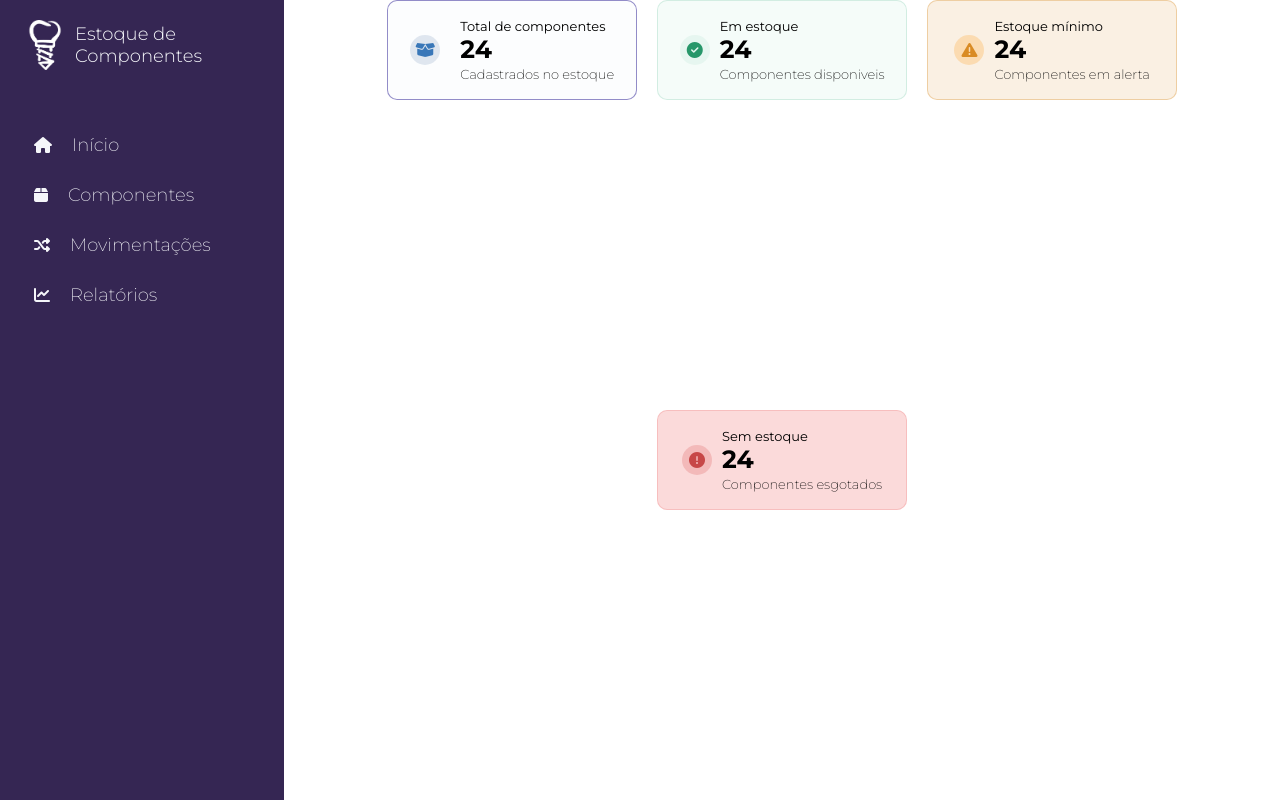
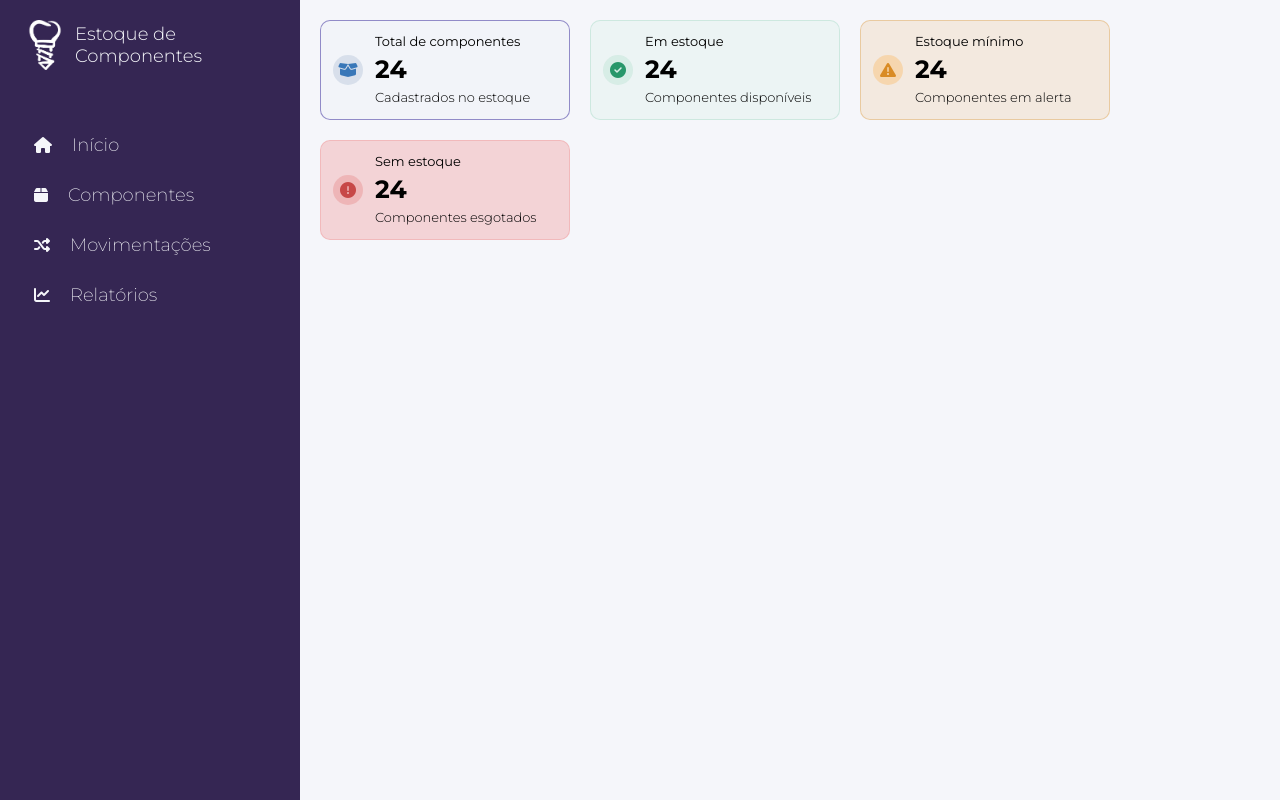
Before and after one commit to DafDeylianne/estoque-componentes, a plain HTML site: page index.html in a window 1280 px wide. Drawn offline with Linux system fonts and the light colour scheme; a web font is replaced by a local one.

Commit message:
ajustes no css e html

```diff
--- a/index.html
+++ b/index.html
@@ -36,41 +36,50 @@
             </ul>
         </aside>
 
+
 <main class="area-principal">
-            <div class=" card card-1">
+
+    <div class="card card-1">
         <i class="fa-solid fa-box-open"></i>
-                <div>
-                    <p class="texto-1-card">Total de componentes</p>
+
+        <div class="conteudo-card">
+            <h2 class="texto-1-card">Total de componentes</h2>
             <p class="dados-texto">24</p>
             <span class="texto-2-card">Cadastrados no estoque</span>
         </div>
     </div>
+
     <div class="card card-2">
         <i class="fa-solid fa-circle-check"></i>
-                <div>
-                    <p class="texto-1-card">Em estoque</p>
+
+        <div class="conteudo-card">
+            <h2 class="texto-1-card">Em estoque</h2>
             <p class="dados-texto">24</p>
-                    <span class="texto-2-card">Componentes disponiveis</span>
+            <span class="texto-2-card">Componentes disponíveis</span>
         </div>
     </div>
+
     <div class="card card-3">
         <i class="fa-solid fa-triangle-exclamation"></i>
-                <div>
-                    <p class="texto-1-card">Estoque mínimo</p>
+
+        <div class="conteudo-card">
+            <h2 class="texto-1-card">Estoque mínimo</h2>
             <p class="dados-texto">24</p>
             <span class="texto-2-card">Componentes em alerta</span>
         </div>
     </div>
+
     <div class="card card-4">
         <i class="fa-solid fa-circle-exclamation"></i>
-                <div>
-                    <p class="texto-1-card">Sem estoque</p>
+
+        <div class="conteudo-card">
+            <h2 class="texto-1-card">Sem estoque</h2>
             <p class="dados-texto">24</p>
             <span class="texto-2-card">Componentes esgotados</span>
         </div>
     </div>
+
 </main>
-    </div>
 
     <script src="script.js"></script>
 
--- a/style.css
+++ b/style.css
@@ -25,7 +25,8 @@
 
 .menu-lateral {
     width: 300px;
-    height: 100vh;
+    min-width: 300px;
+    min-height: 100vh;
     background-color: var(--cor-lateral);
     padding: 20px;
 }
@@ -78,121 +79,124 @@
 
 .layout {
     display: flex;
-    flex-direction: row;
+    min-height: 100vh;
 }
 
+/* Área principal */
 .area-principal {
     display: flex;
-    flex-direction: row;
+    flex-wrap: wrap;
+    align-content: flex-start;
+    justify-content: flex-start;
     gap: 20px;
-    flex-wrap: wrap;
-    justify-content: center;
-    align-items: flex-start;
+    padding: 20px;
+    flex: 1;
+    min-width: 0;
+    background-color: var(--cor-fundo);
 }
 
+/* Estrutura compartilhada dos cards */
 .card {
+    display: flex;
+    flex-direction: row;
+    align-items: center;
+    gap: 12px;
+
+    width: 250px;
+    min-height: 100px;
+    padding: 12px;
+    flex-shrink: 0;
+
     font-family: var(--fonte);
-    font-weight: 200;
-    height: 100px;
-    width: 250px;
+    border: 1px solid transparent;
     border-radius: 10px;
-    text-align: justify;
 }
 
+/* Bloco dos textos */
+.conteudo-card {
+    display: flex;
+    flex-direction: column;
+    gap: 4px;
+    min-width: 0;
+}
+
+/* Título */
+.texto-1-card {
+    font-family: var(--fonte);
+    font-size: 13px;
+    font-weight: 400;
+    line-height: 1.3;
+}
+
+/* Número em destaque */
+.dados-texto {
+    font-family: var(--fonte);
+    font-size: 25px;
+    font-weight: 700;
+    line-height: 1.2;
+    color: #000000;
+}
+
+/* Descrição */
+.texto-2-card {
+    font-family: var(--fonte);
+    font-size: 13px;
+    font-weight: 300;
+    line-height: 1.4;
+}
+
+/* Ícones compartilhados */
+.card i {
+    display: flex;
+    align-items: center;
+    justify-content: center;
+    flex-shrink: 0;
+
+    width: 30px;
+    height: 30px;
+    border-radius: 50%;
+}
+
+/* Card 1 — Total */
 .card-1 {
-    display: flex;
-    flex-direction: row;
-    justify-content: center;
-    align-items: center;
-    gap: 20px;
-    border: 1px solid #7d76bdd3;
+    border-color: #7d76bdd3;
     background-color: #c8d9eb10;
 }
 
 .card-1 i {
     background-color: #7f9cbb3a;
-    height: 30px;
-    width: 30px;
-    border-radius: 50px;
     color: var(--cor-azul);
-    display: flex;
-    align-items: center;
-    justify-content: center;
 }
 
-.texto-1-card {
-    font-size: 13px;
-    font-weight: 400;
-}
-
-.texto-2-card {
-    font-size: 13px;
-}
-
-.dados-texto {
-    font-size: 25px;
-    font-weight: 700;
-}
-
+/* Card 2 — Em estoque */
 .card-2 {
-    display: flex;
-    flex-direction: row;
-    justify-content: center;
-    align-items: center;
-    gap: 10px;
-    border: 1px solid #9ed8c167;
+    border-color: #9ed8c167;
     background-color: #a3e0c81c;
 }
 
 .card-2 i {
-    background-color: #99d6bc27;
-    height: 30px;
-    width: 30px;
-    border-radius: 50px;
+    background-color: #99d6bc40;
     color: var(--cor-verde);
-    display: flex;
-    align-items: center;
-    justify-content: center;
 }
 
+/* Card 3 — Estoque mínimo */
 .card-3 {
-    display: flex;
-    flex-direction: row;
-    justify-content: center;
-    align-items: center;
-    gap: 10px;
-    border: 1px solid #d98b2456;
+    border-color: #d98b2456;
     background-color: #ecca9d48;
 }
 
 .card-3 i {
     background-color: #ffa63148;
-    height: 30px;
-    width: 30px;
-    border-radius: 50px;
     color: var(--cor-amarelo);
-    display: flex;
-    align-items: center;
-    justify-content: center;
 }
 
+/* Card 4 — Sem estoque */
 .card-4 {
-    display: flex;
-    flex-direction: row;
-    justify-content: center;
-    align-items: center;
-    gap: 10px;
-    border: 1px solid #e762623b;
+    border-color: #e762623b;
     background-color: #f06e6e41;
 }
 
 .card-4 i {
     background-color: #e78d8d6e;
-    height: 30px;
-    width: 30px;
-    border-radius: 50px;
     color: var(--cor-vermelho);
-    display: flex;
-    align-items: center;
-    justify-content: center;
 }
```
Lines whose indentation alone changed are shown as unchanged.
